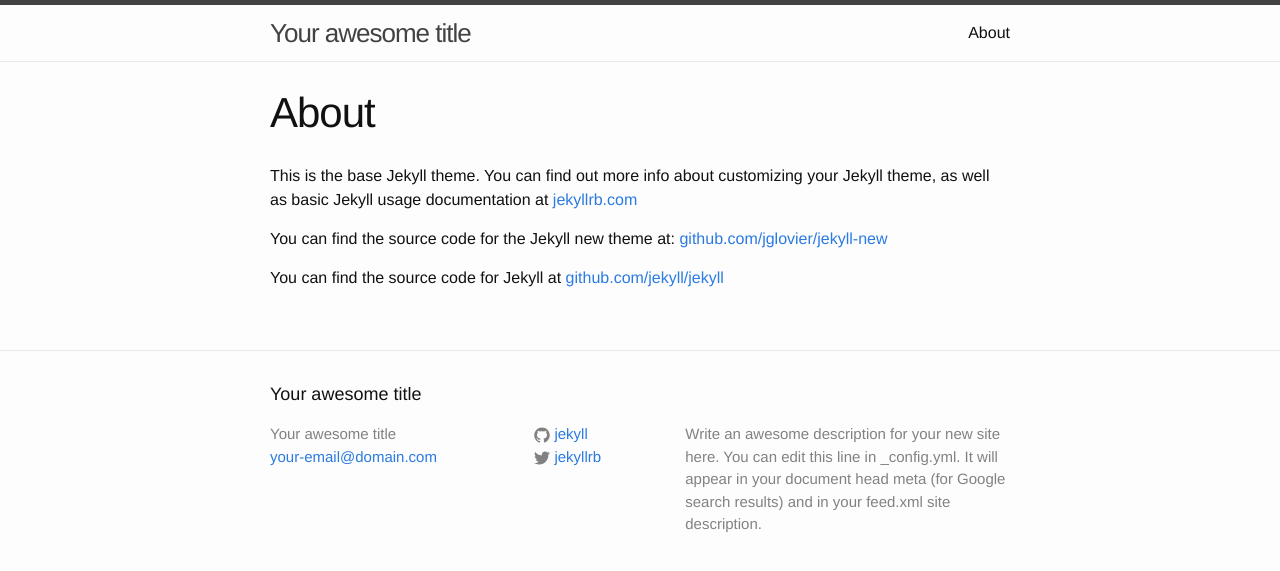
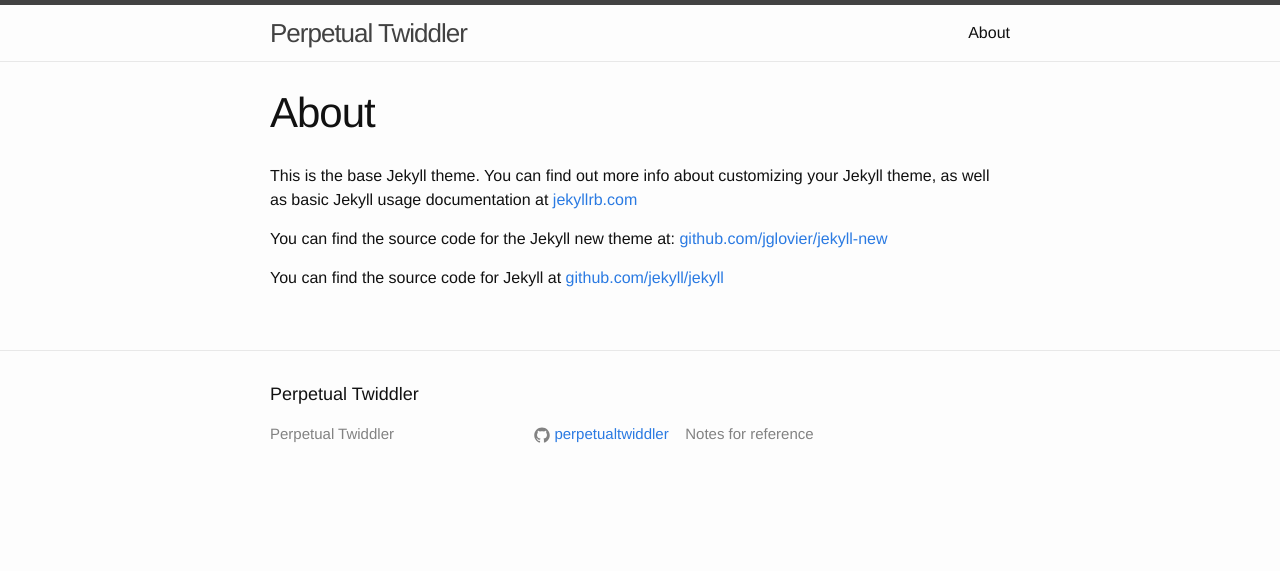
Before and after one commit to perpetualtwiddler/perpetualtwiddler.github.io, a Jekyll site: the page built from about.md, in a window 1280 px wide. Shown: the top 571 px of the page. Built offline with Jekyll 4.4.1, drawn with Linux system fonts in a browser that asks for light colours.

```diff
--- a/_config.yml
+++ b/_config.yml
@@ -1,14 +1,10 @@
 # Site settings
-title: Your awesome title
-email: your-email@domain.com
+title: Perpetual Twiddler
 description: > # this means to ignore newlines until "baseurl:"
-  Write an awesome description for your new site here. You can edit this
-  line in _config.yml. It will appear in your document head meta (for
-  Google search results) and in your feed.xml site description.
+  Notes for reference
 baseurl: "" # the subpath of your site, e.g. /blog/
-url: "http://yourdomain.com" # the base hostname & protocol for your site
-twitter_username: jekyllrb
-github_username:  jekyll
+url: "http://perpetualtwiddler.github.io" # the base hostname & protocol for your site
+github_username:  perpetualtwiddler
 
 # Build settings
 markdown: kramdown
```
Also changed, not shown: _posts/2015-04-04-welcome-to-jekyll.markdown (deleted, +0 -25 lines), _posts/2015-04-05-avoid-recommended-suggested-packages.markdown (added, +12 -0 lines), _posts/2015-04-05-identify-package-a-file-belongs-to.markdown (added, +65 -0 lines), 4 other files.
